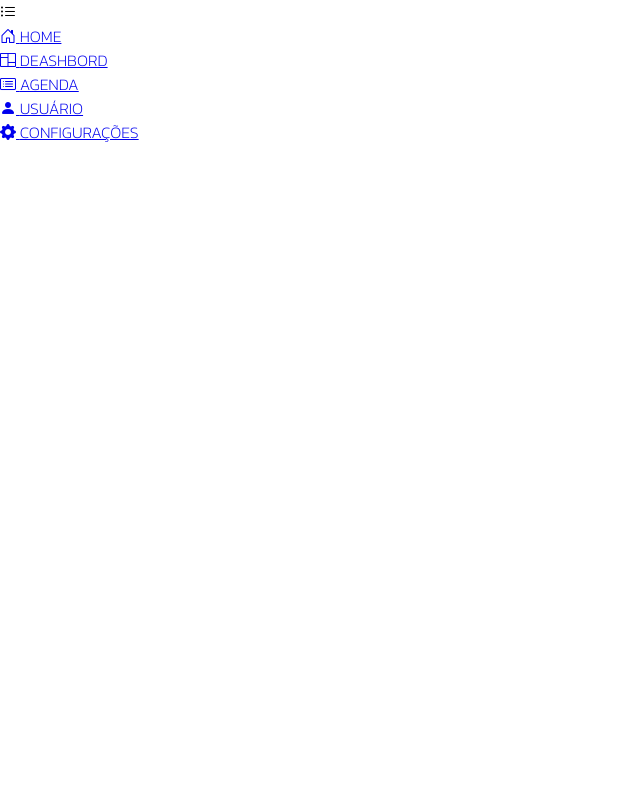
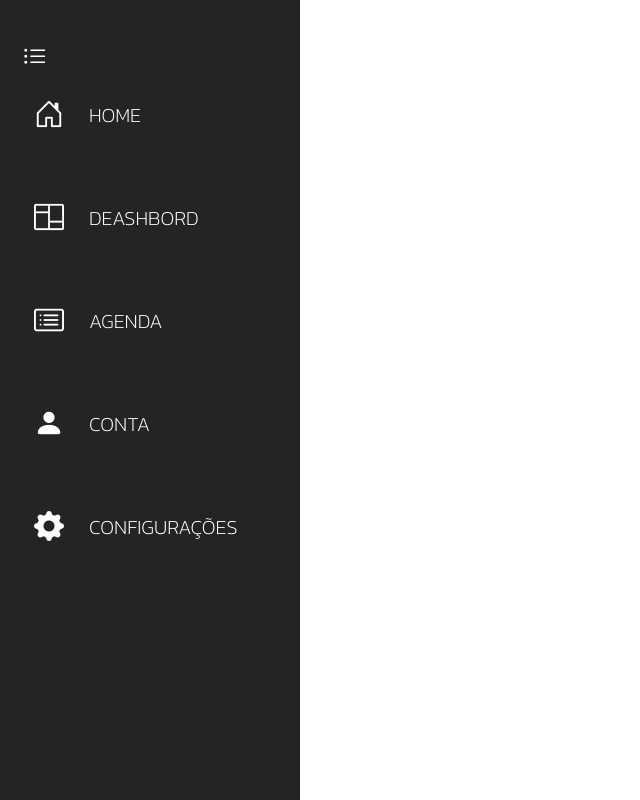
Before and after one commit to Emanuelsyngles/Menu-lateral, a plain HTML site: page index.html in a window 1280 px wide. Shown: the whole page, without its empty margins (0-640 px from the left). Drawn offline with nearby package versions, Linux system fonts and the light colour scheme; a web font is replaced by a local one.

Commit message:
ganhando forma

```diff
--- a/estilo/style.css
+++ b/estilo/style.css
@@ -6,3 +6,58 @@
     box-sizing: border-box;
     font-family: 'Kanit', sans-serif;
 }
+
+
+body {
+    height: 100vh;
+}
+
+nav.menu-lateral {
+    width: 300px;
+    height: 100%;
+    background-color: rgb(36, 36, 36);
+    padding: 40px 0 40px 1%;
+}
+
+/*Botão que irá expandir o menu*/
+
+.btn-expandir {
+    width: 100%;
+    padding-left: 10px;
+}
+
+.btn-expandir > i {
+    color: #fff;
+    font-size: 24px;
+    cursor: pointer;
+}
+
+/*listas*/
+
+ul {
+    height: 100%;
+    list-style: none;
+}
+
+ul > li.item-menu > a {
+    color: white;
+    text-decoration: none;
+    font-size: 20px;
+    padding: 20px 4%;
+    display: flex;
+    margin-bottom: 20px;
+    line-height: 40px;
+}
+
+ul > li.item-menu > a:hover {
+    background-color: rgb(16, 93, 195);
+    transition: .3s;
+}
+
+ul > li.item-menu > a >.txt-link {
+    margin-left: 25px;
+}
+
+ul > li.item-menu > a > .icon > i {
+    font-size: 30px;
+}
--- a/index.html
+++ b/index.html
@@ -16,31 +16,31 @@
                 <li class="item-menu">
                     <a href="#">
                         <span class="icon"><i class="bi bi-house-door"></i></span>
-                        <span class="text-link">HOME</span>
+                        <span class="txt-link">HOME</span>
                     </a>
                 </li>
                 <li class="item-menu">
                     <a href="#">
                         <span class="icon"><i class="bi bi-columns"></i></span>
-                        <span class="text-link">DEASHBORD</span>
+                        <span class="txt-link">DEASHBORD</span>
                     </a>
                 </li>
                 <li class="item-menu">
                     <a href="#">
                         <span class="icon"><i class="bi bi-card-list"></i></span>
-                        <span class="text-link">AGENDA</span>
+                        <span class="txt-link">AGENDA</span>
                     </a>
                 </li>
                 <li class="item-menu">
                     <a href="#">
                         <span class="icon"><i class="bi bi-person-fill"></i></span>
-                        <span class="text-link">USUÁRIO</span>
+                        <span class="txt-link">CONTA</span>
                     </a>
                 </li>
                 <li class="item-menu">
                     <a href="#">
                         <span class="icon"><i class="bi bi-gear-fill"></i></span>
-                        <span class="text-link">CONFIGURAÇÕES</span>
+                        <span class="txt-link">CONFIGURAÇÕES</span>
                     </a>
                 </li>
             </ul>
```
